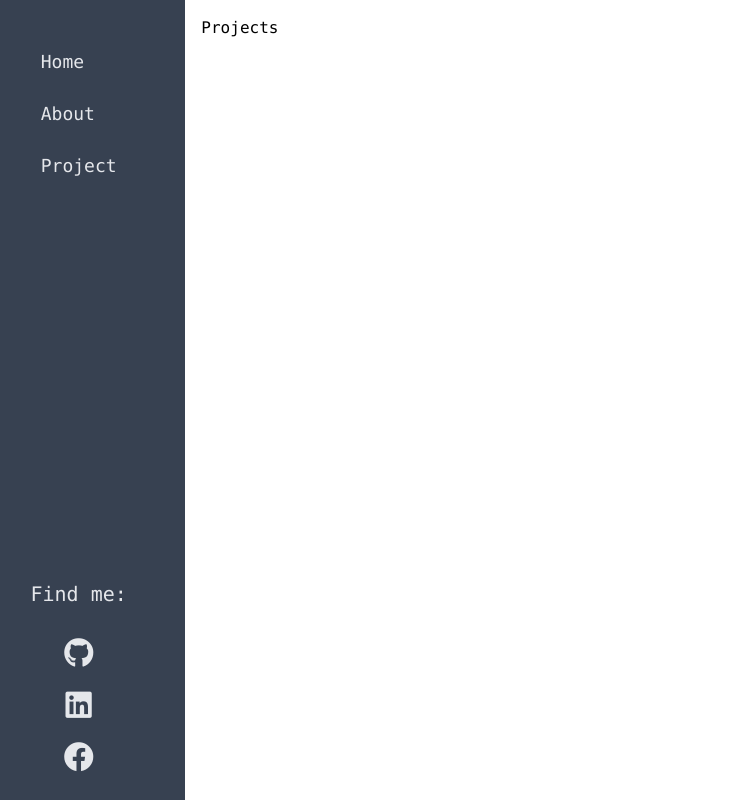
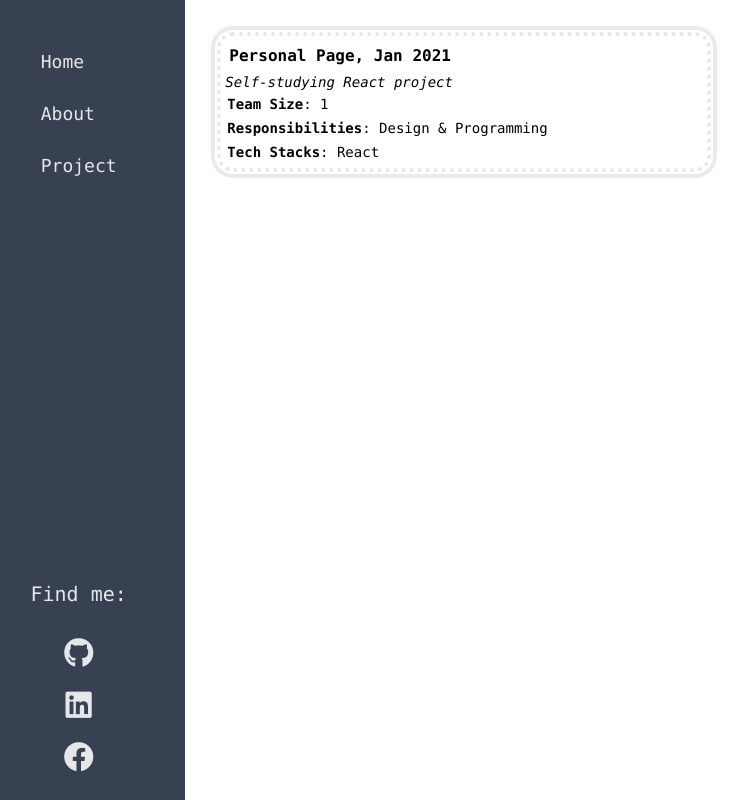
Before and after one commit to nhanluongoe/portfolio, a React (Create React App) app: page /projects in a window 1280 px wide. Shown: the whole page, without its empty margins (28-776 px from the left). Built offline with nearby package versions, Linux system fonts and the light colour scheme.

Commit message:
filled content for projects page

```diff
--- a/src/components/Projects.js
+++ b/src/components/Projects.js
@@ -1,7 +1,50 @@
 import React from 'react';
 
+const Item = ({ name, time, desc, teamsize, res, stack, src }) => {
+  return (
+    <div className='border-4 border-dotted rounded-2xl ring-4 ring-gray-300 ring-opacity-50 ring-offset-2 p-1'>
+      <h1 className='font-bold text-sm md:text-base p-1'>
+        {name}, {time}
+      </h1>
+      <h1 className='text-xs md:text-sm italic'>{desc}</h1>
+      <p className='text-xs md:text-sm p-0.5'>
+        <i class='fas fa-users md:hidden'></i>
+        <span className='hidden md:inline-block font-semibold'>
+          Team Size
+        </span>: {teamsize}
+      </p>
+      <p className='text-xs md:text-sm p-0.5'>
+        <i class='fas fa-terminal md:hidden'></i>
+        <span className='hidden md:inline-block font-semibold'>
+          Responsibilities
+        </span>
+        : {res}
+      </p>
+      <p className='text-xs md:text-sm p-0.5'>
+        <i class='fas fa-layer-group md:hidden'></i>
+        <span className='hidden md:inline-block font-semibold'>
+          Tech Stacks
+        </span>
+        : {stack}
+      </p>
+      {/* TODO: Source code */}
+    </div>
+  );
+};
+
 const Projects = () => {
-  return <div>Projects</div>;
+  return (
+    <div className='grid grid-cols-1 gap-1 md:gap-4 md:grid-cols-2 m-2 p-2'>
+      <Item
+        name='Personal Page'
+        time='Jan 2021'
+        desc='Self-studying React project'
+        teamsize='1'
+        res='Design & Programming'
+        stack='React'
+      />
+    </div>
+  );
 };
 
 export default Projects;
```
